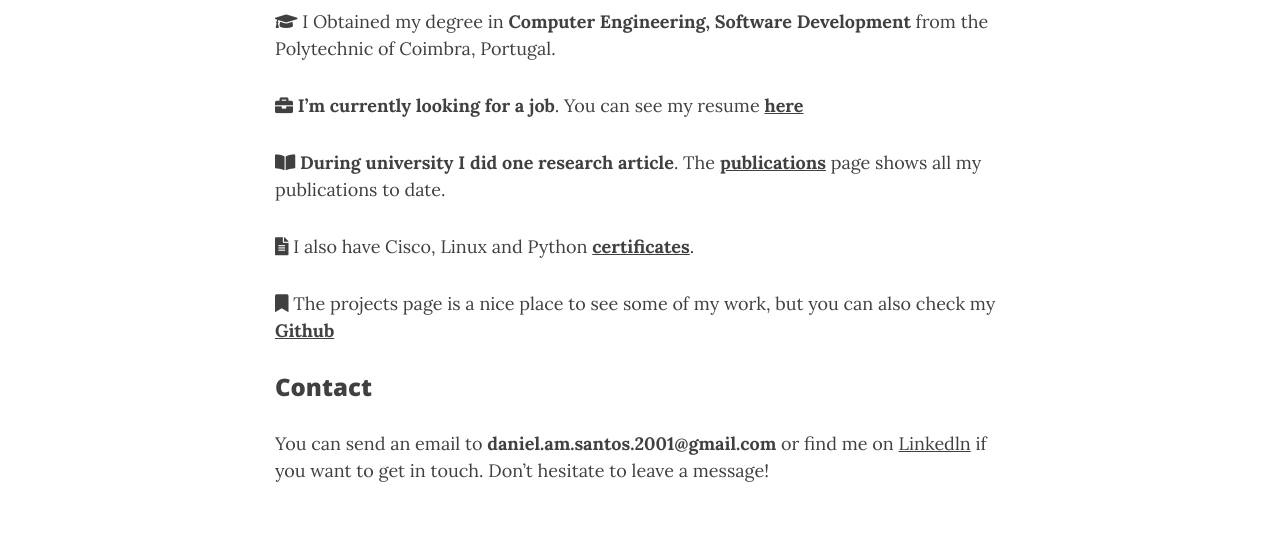
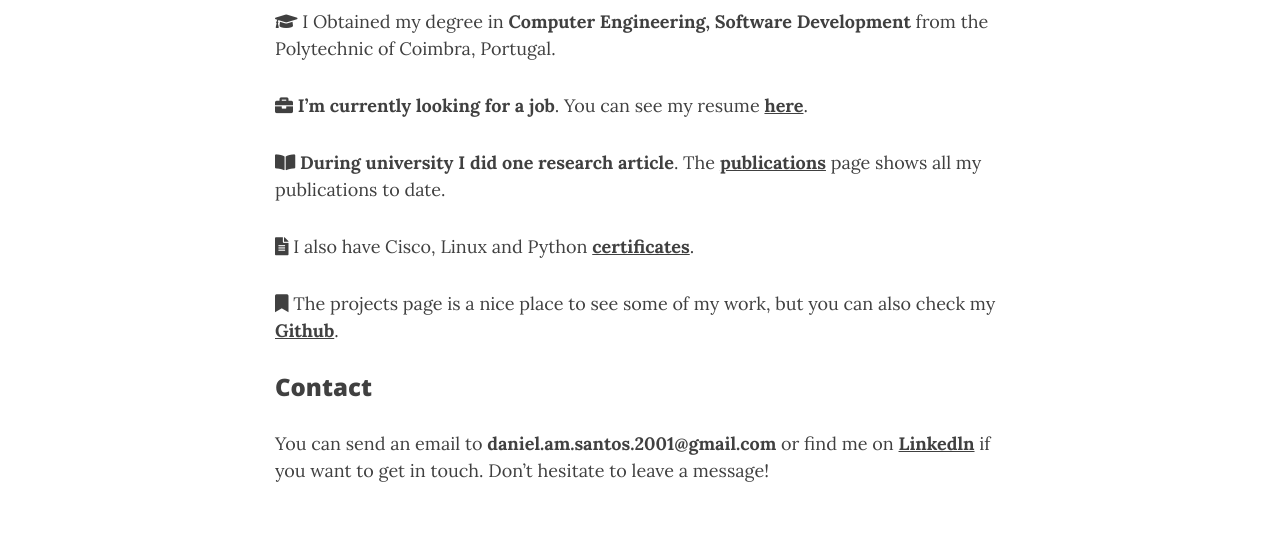
Before and after one commit to DanielSantos2001/DanielSantos2001.github.io, a Jekyll site: the page built from index.md, in a window 1280 px wide and 1124 px high. Shown: the part 326-867 px from the top of the window. Built offline with Jekyll 4.4.1, drawn with Linux system fonts in a browser that asks for light colours; nearby versions of some CDN libraries; comment, search, counter and statistics services are not loaded.

Commit message:
v1.0.3
Another fix

```diff
--- a/index.md
+++ b/index.md
@@ -10,7 +10,7 @@ I Obtained my degree in **Computer Engineering, Software Development** from the
 
 <span class="fa fa-briefcase about-icon">
 </span>
-**I'm currently looking for a job**. You can see my resume **<a href="https://danielsantos2001.github.io/Curriculum" style="color: inherit;"><ins>here</ins></a>**
+**I'm currently looking for a job**. You can see my resume **<a href="https://danielsantos2001.github.io/Curriculum" style="color: inherit;"><ins>here</ins></a>**.
 
 <span class="fa fa-book-open about-icon">
 </span>
@@ -22,7 +22,7 @@ I also have Cisco, Linux and Python **<a href="https://danielsantos2001.github.i
 
 <span class="fa fa-bookmark about-icon">
 </span>
-The projects page is a nice place to see some of my work, but you can also check my **<a href="https://github.com/DanielSantos2001" style="color: inherit;"><ins>Github</ins></a>**
+The projects page is a nice place to see some of my work, but you can also check my **<a href="https://github.com/DanielSantos2001" style="color: inherit;"><ins>Github</ins></a>**.
 
 ### Contact
-You can send an email to **daniel.am.santos.2001@gmail.com** or find me on <a href="https://www.linkedin.com/in/daniel-am-santos/" style="color: inherit;"><ins>Linkedln</ins></a> if you want to get in touch. Don't hesitate to leave a message!
+You can send an email to **daniel.am.santos.2001@gmail.com** or find me on **<a href="https://www.linkedin.com/in/daniel-am-santos/" style="color: inherit;"><ins>Linkedln</ins></a>** if you want to get in touch. Don't hesitate to leave a message!
```
Also changed, not shown: Publications.md (+1 -1 lines), 2 other files.
